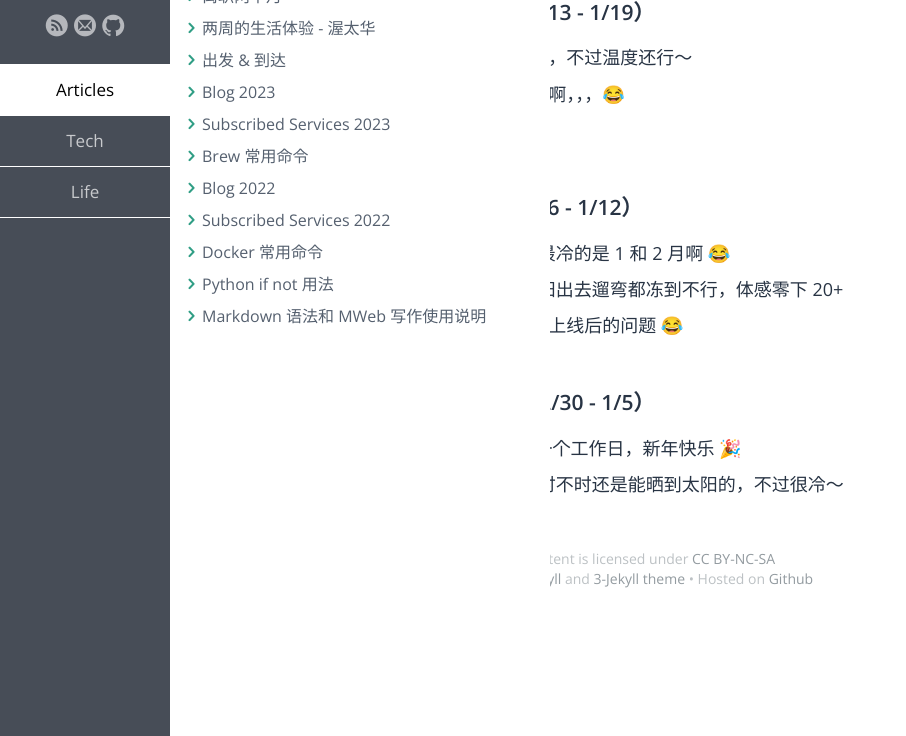
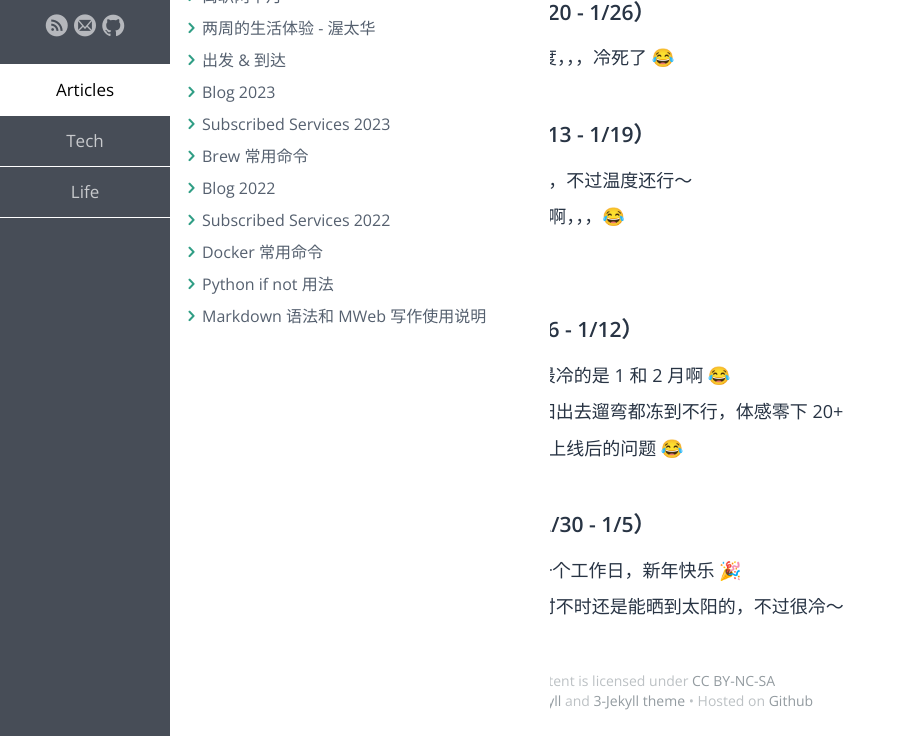
Before and after one commit to samxupeiran/samxupeiran.github.io, a Jekyll site: the page built from _posts/life/2025-01-02-my-blog.md, in a window 1280 px wide, cut to the strip 164-900 px from the top of the page. Shown: the whole strip, without its empty margins (0-906 px from the left). Built offline with Jekyll 4.4.1, drawn with Linux system fonts in a browser that asks for light colours; some web fonts are replaced.

Commit message:
feat: add weekly blog 1/21

```diff
--- a/_posts/life/2025-01-02-my-blog.md
+++ b/_posts/life/2025-01-02-my-blog.md
@@ -5,6 +5,9 @@ category: Life
 tags: Blog
 ---
 
+
+- ### 2025 年 1 月 第 3 周（1/20 - 1/26）
+     - 1/21 这周零下 20 + 的温度，，，冷死了 😂
 
 - ### 2025 年 1 月 第 2 周（1/13 - 1/19）
      - 1/13 早上下起了暴风雪，，，不过温度还行～
```
